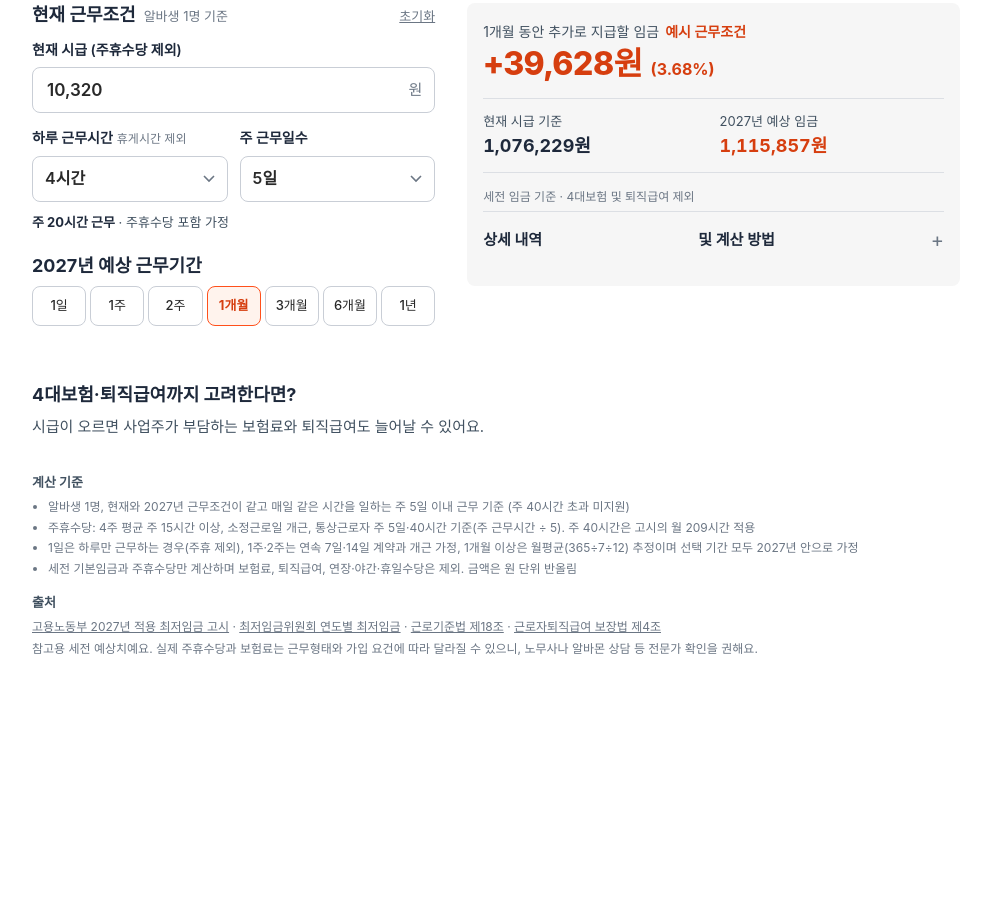
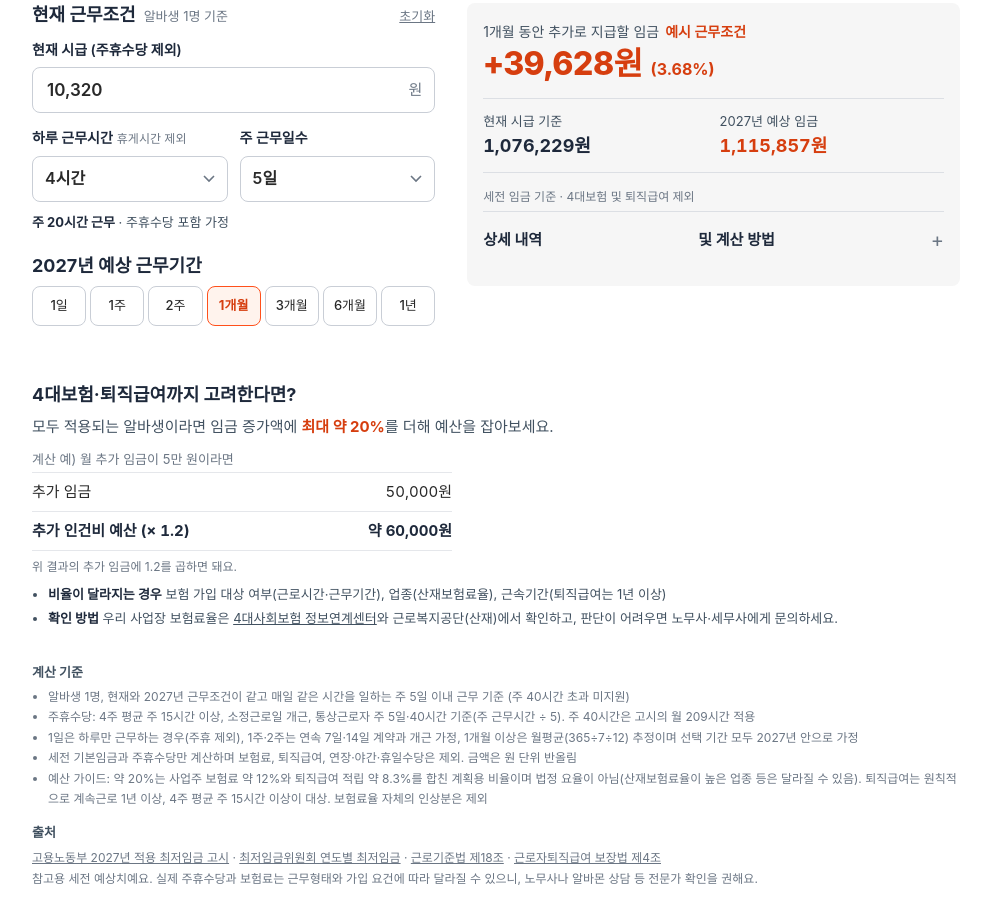
Before and after one commit to junghyunkim03-bot/min-wage-calculator-2027, a plain HTML site: page index.html in a window 1280 px wide. Shown: the part 238-1162 px from the top of the page, without its empty margins (144-1131 px from the left). Before the commit the page ends 934 px from the top, so only its background shows below. Drawn offline with Linux system fonts and the light colour scheme; a web font is replaced by a local one.

Commit message:
Add files via upload

```diff
--- a/index.html
+++ b/index.html
@@ -200,7 +200,7 @@
 <script>
 /* ===== 설정 ===== */
 const CONFIG = {
-  BUDGET_RATES_APPROVED: false,           // 노무사 승인 전 false: 약 20% 예산 가이드와 예시를 공개 화면에서 숨김
+  SHOW_BUDGET_GUIDE: true,                // 4대보험·퇴직급여 예산 가이드(최대 약 20%). 운영자 결정으로 공개 — 노무사 검토는 받지 않음. false면 안내 한 줄만 보이고 ?review=1에서만 비율이 보임
   GTM_ID: ''                              // 예: 'GTM-XXXXXXX'. 비우면 dataLayer.push·부모창 postMessage만 한다
 };
 
@@ -232,7 +232,7 @@ const qs = new URLSearchParams(location.search);
 const EMBED = qs.get('embed') === '1';
 const REVIEW = false;
 if (EMBED) document.body.classList.add('embed');
-if (REVIEW) $('#reviewBar').hidden = false;
+if (REVIEW && !CONFIG.SHOW_BUDGET_GUIDE) $('#reviewBar').hidden = false;
 
 const MIN26 = 10320, MIN27 = 10700, MAX_WAGE = 1000000;
 const PERIODS = [['day','1일'],['week','1주'],['week2','2주'],['month','1개월'],['month3','3개월'],['month6','6개월'],['year','1년']];
@@ -363,14 +363,14 @@ $('#reset').addEventListener('click', () => {
   isExample = true; render();
 });
 
-/* 4대보험·퇴직급여 예산 가이드 (노무사 승인 전에는 안내 한 줄만) */
+/* 4대보험·퇴직급여 예산 가이드 (SHOW_BUDGET_GUIDE가 false면 안내 한 줄만) */
 function budgetHTML() {
   const head = '<h2 id="budgetH">4대보험·퇴직급여까지 고려한다면?</h2>';
-  if (!(CONFIG.BUDGET_RATES_APPROVED || REVIEW))
+  if (!(CONFIG.SHOW_BUDGET_GUIDE || REVIEW))
     return head + '<p>시급이 오르면 사업주가 부담하는 보험료와 퇴직급여도 늘어날 수 있어요.</p>';
   $('#basisBudget').hidden = false;
   $('#basisBudget').textContent = '예산 가이드: 약 20%는 사업주 보험료 약 12%와 퇴직급여 적립 약 8.3%를 합친 계획용 비율이며 법정 요율이 아님(산재보험료율이 높은 업종 등은 달라질 수 있음). 퇴직급여는 원칙적으로 계속근로 1년 이상, 4주 평균 주 15시간 이상이 대상. 보험료율 자체의 인상분은 제외';
-  const ribbon = CONFIG.BUDGET_RATES_APPROVED ? '' : '<span class="ribbon">노무사 승인 전 · 비공개</span>';
+  const ribbon = CONFIG.SHOW_BUDGET_GUIDE ? '' : '<span class="ribbon">노무사 승인 전 · 비공개</span>';
   return ribbon + head +
     `<p>모두 적용되는 알바생이라면 임금 증가액에 <b class="bud">최대 약 20%</b>를 더해 예산을 잡아보세요.</p>
     <div class="ex2"><p class="exh">계산 예) 월 추가 임금이 5만 원이라면</p>
```
